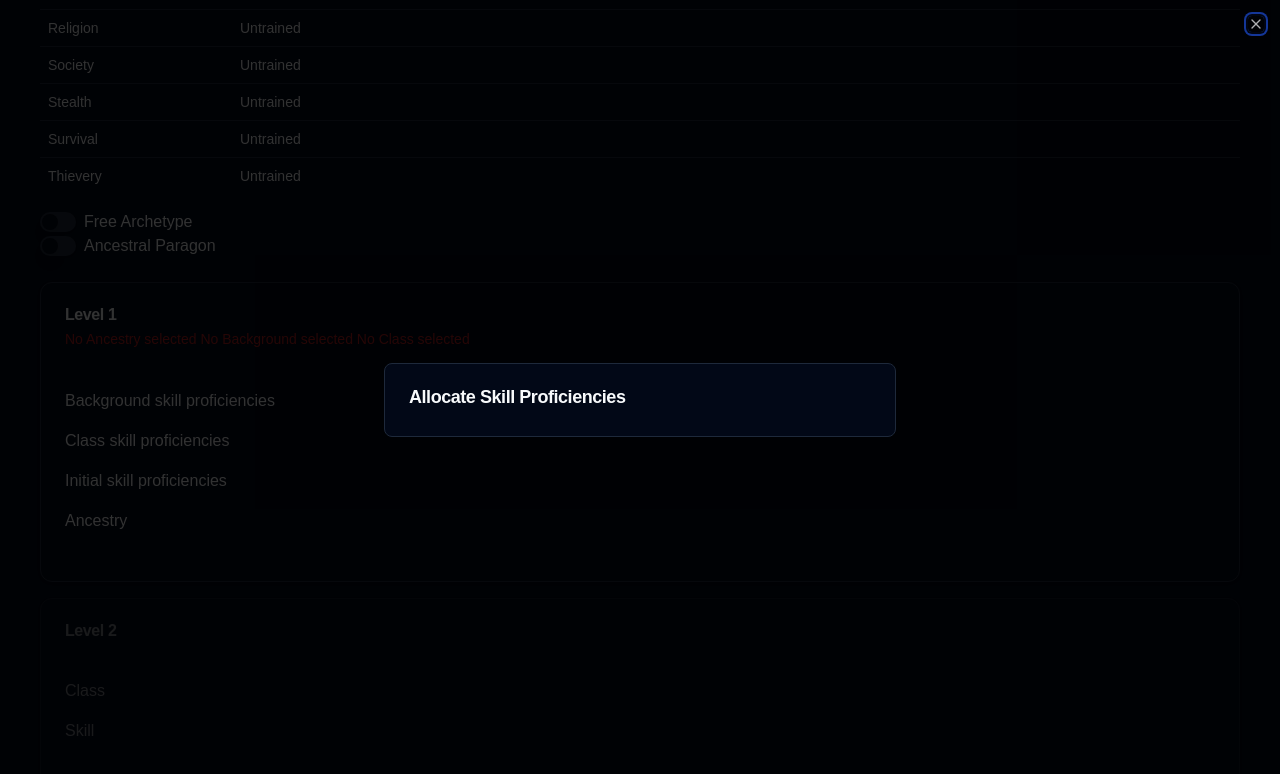
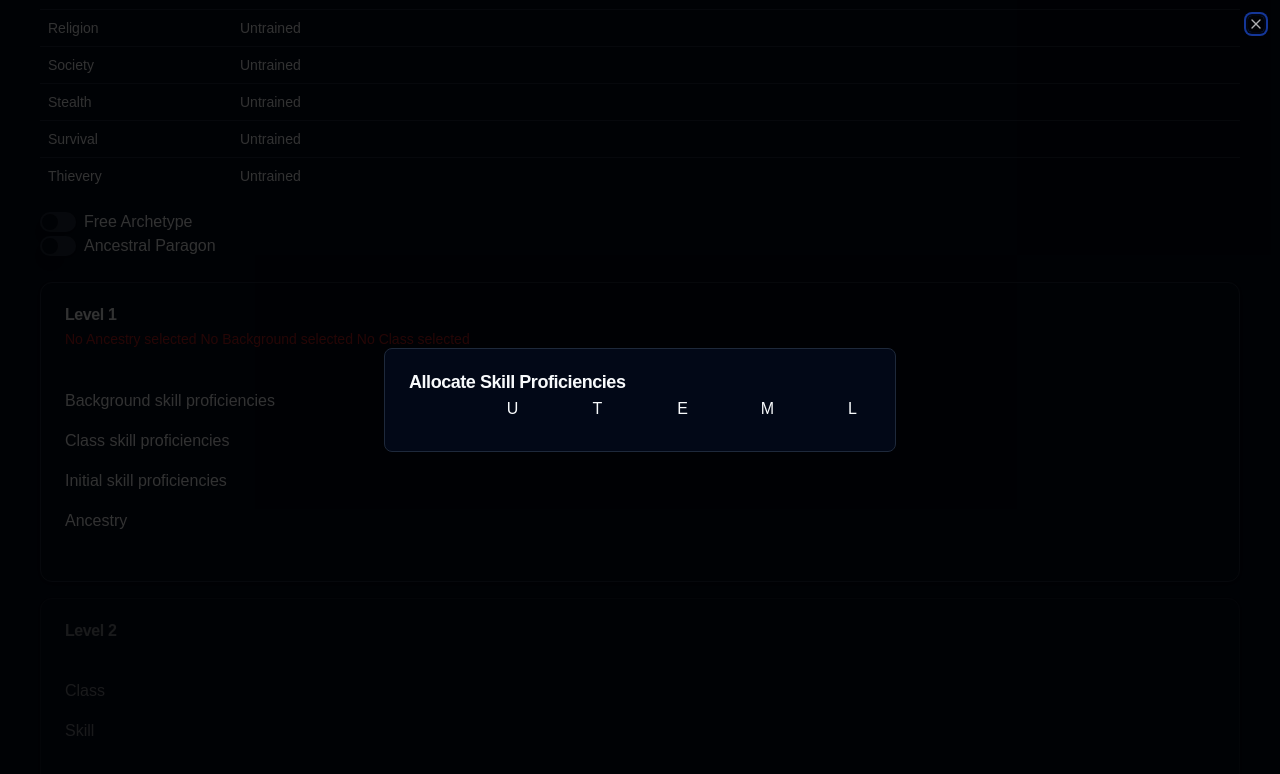
Before and after one commit to Jason-1/pathfinder-character-builder, a Next.js app: page / in a window 1280 px wide. Both pictures are taken after a click on the button "Background skill proficiencies". Shown: the part 1094-1868 px from the top of the page. Built offline with nearby package versions, Linux system fonts and the light colour scheme.

Commit message:
Skill proficiency UI update

```diff
--- a/components/SkillIncreases.tsx
+++ b/components/SkillIncreases.tsx
@@ -224,7 +224,15 @@ const SkillIncreases: React.FC<SkillIncreaseProps> = ({
         <DialogContent>
           <DialogHeader>
             <DialogTitle>Allocate Skill Proficiencies</DialogTitle>
-            <DialogDescription>
+            <div className="grid grid-cols-6 gap-x-12">
+              <p></p>
+              <p className="text-center">U</p>
+              <p className="text-center">T</p>
+              <p className="text-center">E</p>
+              <p className="text-center">M</p>
+              <p className="text-center">L</p>
+            </div>
+
             {selectedSkills
               .filter(
                 (skill) =>
@@ -238,8 +246,11 @@ const SkillIncreases: React.FC<SkillIncreaseProps> = ({
                         selectedBackgroundData.skills.includes(skill.skill))))
               )
               .map((skillBoost) => (
-                  <div key={skillBoost.skill} className="mt-4">
-                    {skillBoost.skill}{" "}
+                <div
+                  key={skillBoost.skill}
+                  className="grid grid-cols-6 gap-20 mt-2"
+                >
+                  <span>{skillBoost.skill}</span>
                   <RadioGroup
                     onValueChange={() =>
                       handleRadioChange(
@@ -249,42 +260,41 @@ const SkillIncreases: React.FC<SkillIncreaseProps> = ({
                     }
                     defaultValue={findDefaultValue(skillBoost.LevelsBoosted)}
                   >
-                      <div className="flex items-center space-x-2">
+                    <div className="flex items-center space-x-2 gap-x-12 ">
                       <RadioGroupItem
                         value="Untrained"
                         id="Untrained"
                         disabled={handleDisabled("Untrained", skillBoost)}
                       />
-                        <Label htmlFor="option-one">Untrained</Label>
+
                       <RadioGroupItem
                         value="Trained"
                         id="Trained"
                         disabled={handleDisabled("Trained", skillBoost)}
                       />
-                        <Label htmlFor="option-two">Trained</Label>
+
                       <RadioGroupItem
                         value="Expert"
                         id="Expert"
                         disabled={handleDisabled("Expert", skillBoost)}
                       />
-                        <Label htmlFor="option-two">Expert</Label>
+
                       <RadioGroupItem
                         value="Master"
                         id="Master"
                         disabled={handleDisabled("Master", skillBoost)}
                       />
-                        <Label htmlFor="option-two">Master</Label>
+
                       <RadioGroupItem
                         value="Legendary"
                         id="Legendary"
                         disabled={handleDisabled("Legendary", skillBoost)}
                       />
-                        <Label htmlFor="option-two">Legendary</Label>
                     </div>
                   </RadioGroup>
                 </div>
               ))}
-            </DialogDescription>
+            <DialogDescription></DialogDescription>
           </DialogHeader>
         </DialogContent>
       </Dialog>
--- a/components/ui/radio-group.tsx
+++ b/components/ui/radio-group.tsx
@@ -1,10 +1,10 @@
-"use client"
+"use client";
 
-import * as React from "react"
-import * as RadioGroupPrimitive from "@radix-ui/react-radio-group"
-import { Circle } from "lucide-react"
+import * as React from "react";
+import * as RadioGroupPrimitive from "@radix-ui/react-radio-group";
+import { Circle } from "lucide-react";
 
-import { cn } from "@/lib/utils"
+import { cn } from "@/lib/utils";
 
 const RadioGroup = React.forwardRef<
   React.ElementRef<typeof RadioGroupPrimitive.Root>,
@@ -16,9 +16,9 @@ const RadioGroup = React.forwardRef<
       {...props}
       ref={ref}
     />
-  )
-})
-RadioGroup.displayName = RadioGroupPrimitive.Root.displayName
+  );
+});
+RadioGroup.displayName = RadioGroupPrimitive.Root.displayName;
 
 const RadioGroupItem = React.forwardRef<
   React.ElementRef<typeof RadioGroupPrimitive.Item>,
@@ -28,17 +28,17 @@ const RadioGroupItem = React.forwardRef<
     <RadioGroupPrimitive.Item
       ref={ref}
       className={cn(
-        "aspect-square h-4 w-4 rounded-full border border-primary text-primary shadow focus:outline-none focus-visible:ring-1 focus-visible:ring-ring disabled:cursor-not-allowed disabled:opacity-50",
+        "aspect-square h-7 w-7 rounded-full border border-primary text-primary shadow focus:outline-none focus-visible:ring-1 focus-visible:ring-ring disabled:cursor-not-allowed disabled:opacity-50",
         className
       )}
       {...props}
     >
       <RadioGroupPrimitive.Indicator className="flex items-center justify-center">
-        <Circle className="h-3.5 w-3.5 fill-primary" />
+        <Circle className="h-6 w-6 fill-primary" />
       </RadioGroupPrimitive.Indicator>
     </RadioGroupPrimitive.Item>
-  )
-})
-RadioGroupItem.displayName = RadioGroupPrimitive.Item.displayName
+  );
+});
+RadioGroupItem.displayName = RadioGroupPrimitive.Item.displayName;
 
-export { RadioGroup, RadioGroupItem }
+export { RadioGroup, RadioGroupItem };
```
Lines whose indentation alone changed are shown as unchanged.
